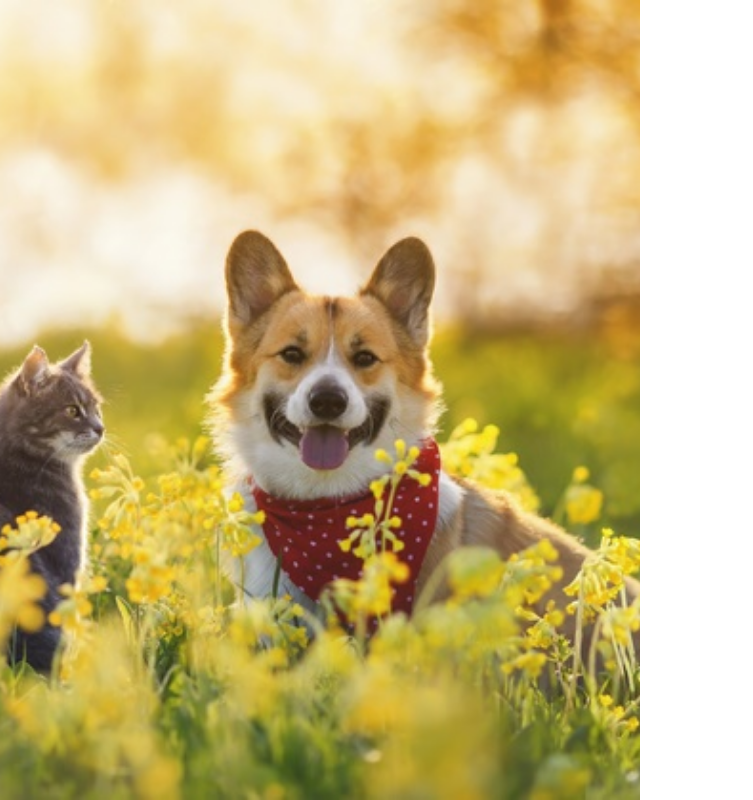
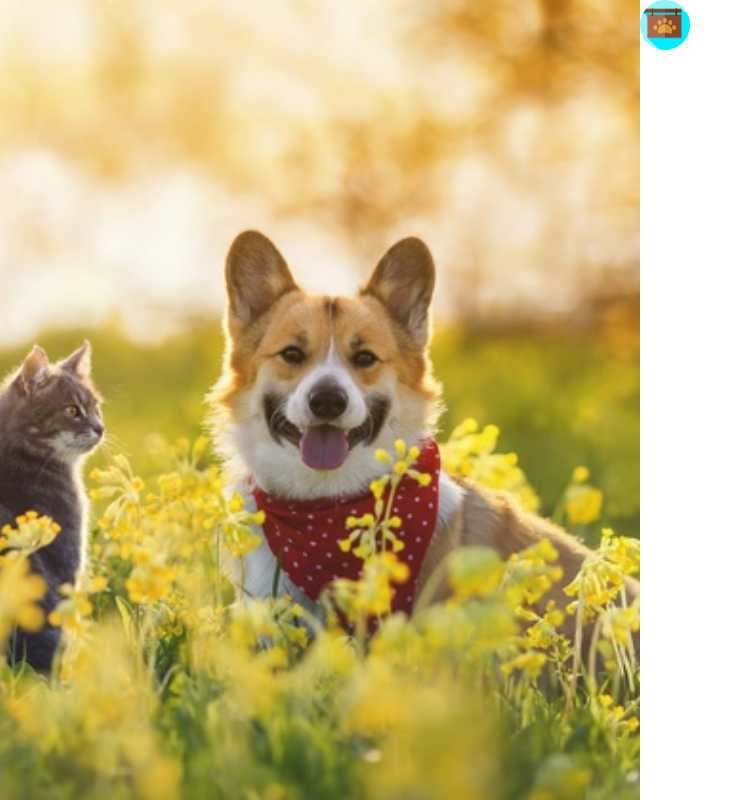
Before and after one commit to aynazheydariafshar/ecommerce-pet-shop, a React (Create React App) app in the folder ecommerce/: page /login-manager in a window 1280 px wide. Shown: the whole page, without its empty margins (0-753 px from the left). Built offline with nearby package versions, Linux system fonts and the light colour scheme.

Commit message:
feat : add logo image

```diff
--- a/ecommerce/src/Pages/Login.js
+++ b/ecommerce/src/Pages/Login.js
@@ -1,17 +1,18 @@
 import { Grid } from '@mui/material';
 import React from 'react';
 import LoginImage from 'assets/images/24237-Cat-Dog-CorgiCat-Dog-HD-Wallpaper.jpg'
+import Logo from 'assets/images/logo.png';
 
 const Login = () => {
     return <div>
         <Grid container sx = {{minHeight : '100vh' , overflowY : 'hidden'}}>
             <Grid item xs={12} sm={6}>
-                <img src={LoginImage} width='100%' height='100%' style={{objectFit : 'cover'}}/>
+                <img alt='animal' src={LoginImage} width='100%' height='100%' style={{objectFit : 'cover'}}/>
             </Grid>
             <Grid container xs={12} sm={6}>
                 <div>
-                    <Grid>
-
+                    <Grid container justifyContent='center'>
+                        <img src={Logo} alt="logo" width='50px' height='50px'/>
                     </Grid>
                 </div>
             </Grid>
```
